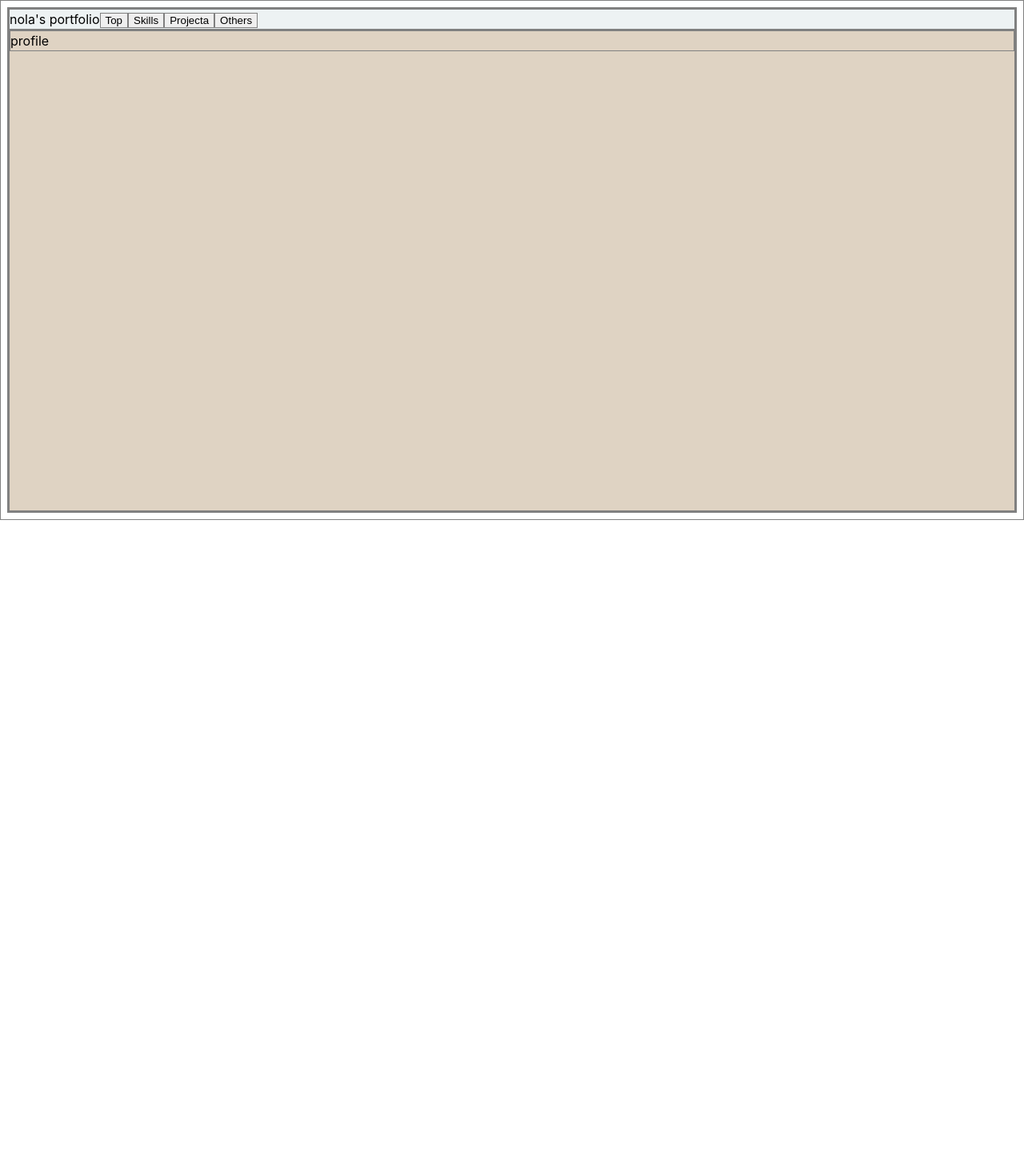
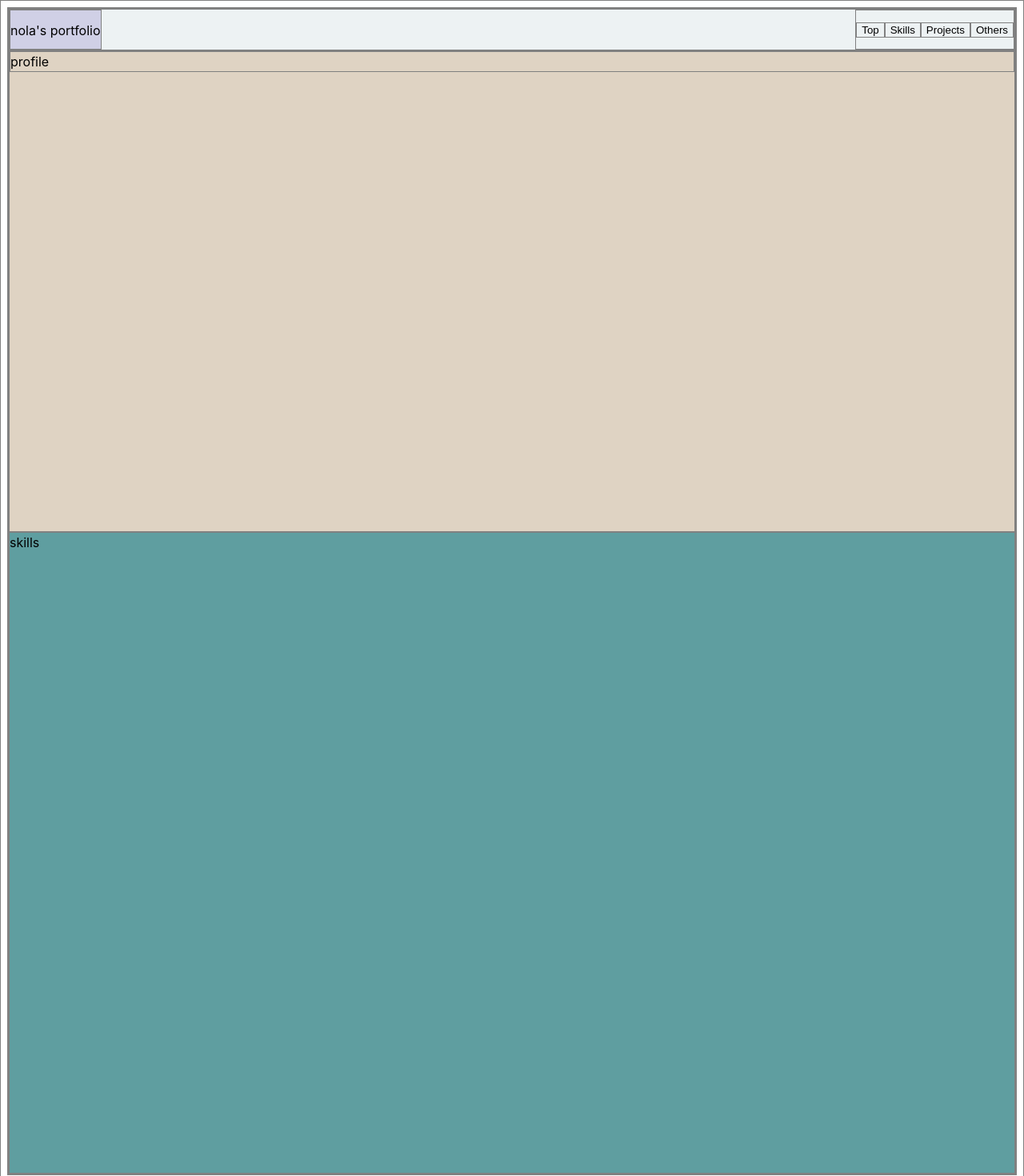
Before and after one commit to no-la/my-portfolio-for-2026, a React (Vite) app: page / in a window 1280 px wide. Shown: the top 1470 px of the page at 80% size. Before the commit the page ends 800 px from the top, so only its background shows below. Built offline with nearby package versions, Linux system fonts and the light colour scheme.

Commit message:
clean my-header / add my-skills

```diff
--- a/src/app/App.jsx
+++ b/src/app/App.jsx
@@ -3,12 +3,14 @@ import { css } from '@emotion/react';
 import { useState } from 'react';
 import MyHeader from './my-header/my-header';
 import MyProfile from './my-profile/my-profile';
+import MySkills from './my-skills/my-skills';
 
 const App = () => {
   return (
     <>
       <MyHeader />
       <MyProfile />
+      <MySkills />
     </>
   );
 };
--- a/src/app/my-header/my-header.jsx
+++ b/src/app/my-header/my-header.jsx
@@ -1,19 +1,46 @@
+/** @jsxImportSource @emotion/react */
 import SimpleButton from '../../components/simple-button/simple-button';
+import './my-header.css';
+import styled from '@emotion/styled';
 
-SimpleButton;
+const height = '50px';
+const Header = styled.header`
+  display: flex;
+  justify-content: space-between;
+  height: ${height};
+`;
+const Nav = styled.nav`
+  display: flex;
+  align-items: center;
+`;
+const Sumbnail = styled.div`
+  background-color: rgb(208, 208, 230);
+  line-height: ${height};
+`;
 
 const MyHeader = () => {
   return (
-    <header id="top">
-      nola&apos;s portfolio
-      {['Top', 'Skills', 'Projecta', 'Others'].map((t) => {
-        return (
-          <SimpleButton key={`headre-${t}-button`}>
-            {t}
-          </SimpleButton>
-        );
-      })}
-    </header>
+    <Header id="top">
+      <Sumbnail className="sumbnail">
+        nola&apos;s portfolio
+      </Sumbnail>
+      <Nav>
+        {['Top', 'Skills', 'Projects', 'Others'].map(
+          (t) => {
+            return (
+              <SimpleButton
+                key={`headre-${t}-button`}
+                onClick={() =>
+                  console.log(`${t} is clicked!`)
+                }
+              >
+                {t}
+              </SimpleButton>
+            );
+          },
+        )}
+      </Nav>
+    </Header>
   );
 };
 
--- /dev/null
+++ b/src/app/my-skills/my-skills.css
@@ -0,0 +1,4 @@
+#skills {
+  height: 800px;
+  background-color: cadetblue;
+}
--- /dev/null
+++ b/src/app/my-skills/my-skills.jsx
@@ -0,0 +1,7 @@
+import './my-skills.css';
+
+const MySkills = () => {
+  return <div id="skills">skills</div>;
+};
+
+export default MySkills;
--- a/src/components/simple-button/simple-button.css
+++ b/src/components/simple-button/simple-button.css
@@ -0,0 +1,3 @@
+.simple-button {
+  background: none;
+}
--- a/src/components/simple-button/simple-button.jsx
+++ b/src/components/simple-button/simple-button.jsx
@@ -1,3 +1,5 @@
+import './simple-button.css';
+
 const SimpleButton = ({ children, className, onClick }) => {
   return (
     <button
```
Also changed, not shown: src/app/my-header/my-header.css (added).
